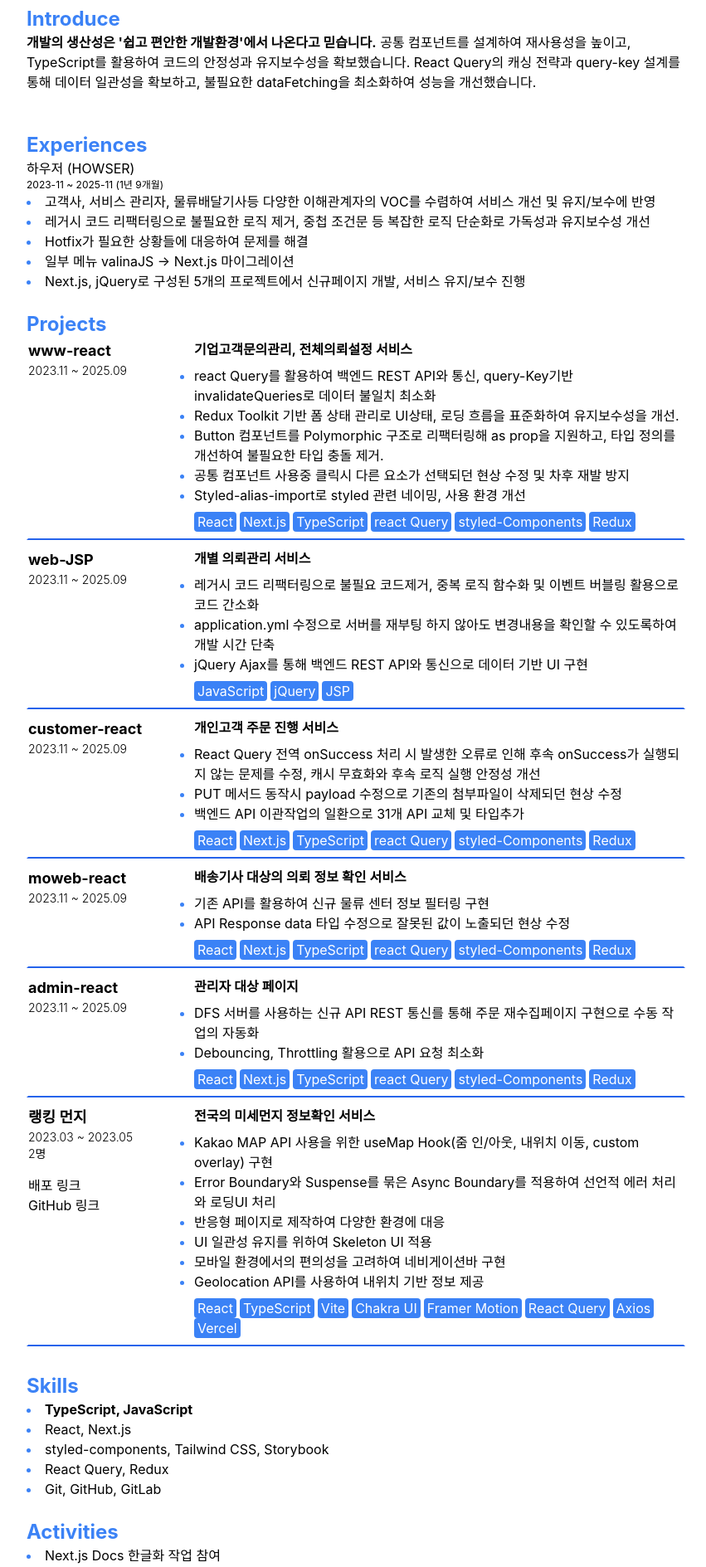
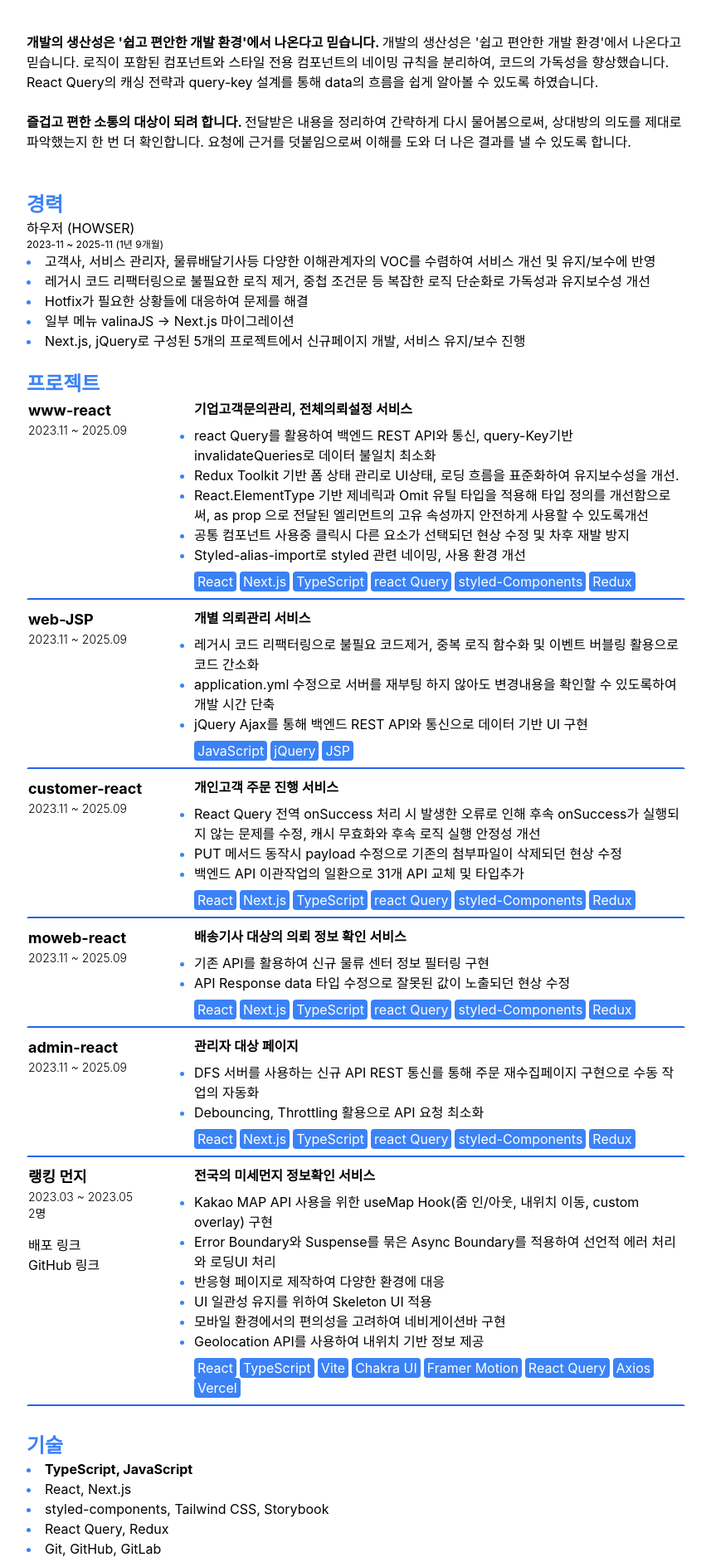
Before and after one commit to jaekwanAHN/resume, a Next.js app: page / in a window 1280 px wide. Shown: the part 103-1992 px from the top of the page at 83% size, without its empty margins (211-1062 px from the left). Built offline with nearby package versions, Linux system fonts and the light colour scheme; a web font is replaced by a local one.

Commit message:
ENH: 전체적인 구조 수정
- 소개글 수정
- 불필요 컴포넌트제거
- 기타 수정들

```diff
--- a/src/components/Header/Introduce.tsx
+++ b/src/components/Header/Introduce.tsx
@@ -3,13 +3,12 @@ import introduce from '@/data/introduce';
 const Introduce = () => {
   return (
     <div className="mb-2">
-      <p className="text-2xl text-blue-500 sectionTitle">Introduce</p>
-      {introduce.map((introduce: string) => {
-        let splitIntroduceIntroduce = introduce.split('.');
+      <div className="h-8"></div>
+      {introduce.map((introduce) => {
         return (
-          <p key={introduce}>
-            <b>{`${splitIntroduceIntroduce[0]}.`}</b>
-            {splitIntroduceIntroduce.slice(1).join('.')}
+          <p key={introduce.title}>
+            <b>{introduce.title}</b>
+            {introduce.content}
             <br />
             <br />
           </p>
--- a/src/components/Projects/InfoDate.tsx
+++ /dev/null
@@ -1,23 +0,0 @@
-interface InFoDateProps {
-  projectTitle: string;
-  projectDate: string;
-  projectParticipants?: string;
-}
-
-const InfoDate = ({
-  projectTitle,
-  projectDate,
-  projectParticipants,
-}: InFoDateProps) => {
-  return (
-    <div className="text-lg mb-4">
-      <p>
-        <b>{projectTitle}</b>
-      </p>
-      <p className="font-light text-sm">{projectDate}</p>
-      <p className="font-light text-sm">{projectParticipants}</p>
-    </div>
-  );
-};
-
-export default InfoDate;
--- a/src/components/Projects/InfoLinks.tsx
+++ /dev/null
@@ -1,18 +0,0 @@
-import Link from 'next/link';
-
-interface InfoLinksProps {
-  deployLink?: string;
-  githubLink?: string;
-}
-
-const InfoLinks = ({ deployLink, githubLink }: InfoLinksProps) => {
-  return (
-    <>
-      {deployLink ? <Link href={deployLink}>배포 링크</Link> : ''}
-      <br />
-      {githubLink ? <Link href={githubLink}>GitHub 링크</Link> : ''}
-    </>
-  );
-};
-
-export default InfoLinks;
--- a/src/components/Projects/ProjectInfos.tsx
+++ b/src/components/Projects/ProjectInfos.tsx
@@ -1,8 +1,8 @@
-import InfoDate from '@/components/Projects/InfoDate';
-import InfoLinks from '@/components/Projects/InfoLinks';
+import Link from 'next/link';
 
 interface ProjectInfos {
   projectTitle: string;
+  companyName?: string;
   projectDate: string;
   projectParticipants?: string;
   deployLink?: string;
@@ -11,6 +11,7 @@ interface ProjectInfos {
 
 const ProjectInfos = ({
   projectTitle,
+  companyName,
   projectDate,
   projectParticipants,
   deployLink,
@@ -18,12 +19,19 @@ const ProjectInfos = ({
 }: ProjectInfos) => {
   return (
     <div className="min-w-[200px] ">
-      <InfoDate
-        projectTitle={projectTitle}
-        projectDate={projectDate}
-        projectParticipants={projectParticipants}
-      />
-      <InfoLinks deployLink={deployLink} githubLink={githubLink} />
+      <div className="text-lg mb-4">
+        <p>
+          <b>{projectTitle}</b>
+        </p>
+        <p className="font-light text-sm">{companyName}</p>
+        <p className="font-light text-sm">{projectDate}</p>
+        <p className="font-light text-sm">{projectParticipants}</p>
+      </div>
+      <>
+        {deployLink ? <Link href={deployLink}>배포 링크</Link> : ''}
+        <br />
+        {githubLink ? <Link href={githubLink}>GitHub 링크</Link> : ''}
+      </>
     </div>
   );
 };
--- a/src/components/Projects/index.tsx
+++ b/src/components/Projects/index.tsx
@@ -7,10 +7,9 @@ interface ProjectInfoProps {
 }
 
 const Projects = ({ projects }: ProjectInfoProps) => {
-  console.log(projects);
   return (
     <div className="section flex justify-start flex-col">
-      <p className="text-2xl text-blue-500 sectionTitle">Projects</p>
+      <p className="text-2xl text-blue-500 sectionTitle">프로젝트</p>
       {projects.map((project) => {
         return (
           <div
--- a/src/components/activities/indext.tsx
+++ b/src/components/activities/indext.tsx
@@ -11,7 +11,7 @@ interface activitiesProps {
 const Activities = ({ activities }: activitiesProps) => {
   return (
     <ul className="section marker:text-blue-500 list-disc list-inside mb-2">
-      <p className="text-2xl text-blue-500 sectionTitle">Activities</p>
+      <p className="text-2xl text-blue-500 sectionTitle">활동</p>
       {activities.map((activity) => {
         return (
           <li key={activity.title}>
--- a/src/components/certification/index.tsx
+++ b/src/components/certification/index.tsx
@@ -5,7 +5,7 @@ interface certificationProps {
 const Certification = ({ certification }: certificationProps) => {
   return (
     <div className="section">
-      <p className="text-2xl text-blue-500 sectionTitle">Certification</p>
+      <p className="text-2xl text-blue-500 sectionTitle">자격</p>
       <p>{certification}</p>
     </div>
   );
--- a/src/components/education/index.tsx
+++ b/src/components/education/index.tsx
@@ -5,7 +5,7 @@ interface EducationProps {
 const Education = ({ education }: EducationProps) => {
   return (
     <div className="section">
-      <p className="text-2xl text-blue-500 sectionTitle">Education</p>
+      <p className="text-2xl text-blue-500 sectionTitle">교육</p>
       <p>{education}</p>
     </div>
   );
--- a/src/components/experiences/index.tsx
+++ b/src/components/experiences/index.tsx
@@ -10,7 +10,7 @@ const Experiences = ({ experiences }: ExperiencesProps) => {
   return (
     <div className="section">
       <div>
-        <p className="text-2xl text-blue-500 sectionTitle">Experiences</p>
+        <p className="text-2xl text-blue-500 sectionTitle">경력</p>
       </div>
       {experiences.map((experience) => {
         return (
--- a/src/components/skills/index.tsx
+++ b/src/components/skills/index.tsx
@@ -5,7 +5,7 @@ interface skillList {
 const Skills = ({ skills }: skillList) => {
   return (
     <div className="section">
-      <p className="text-2xl text-blue-500 sectionTitle">Skills</p>
+      <p className="text-2xl text-blue-500 sectionTitle">기술</p>
       <ul className="marker:text-blue-500 list-disc list-inside">
         {skills.map((skillList, idx) => {
           if (idx === 0) {
--- a/src/data/introduce.ts
+++ b/src/data/introduce.ts
@@ -1,9 +1,17 @@
-import { introduces } from '@/types';
-
-export const introduce: introduces = [
-  " 개발의 생산성은 '쉽고 편안한 개발환경'에서 나온다고 믿습니다. " +
-    '공통 컴포넌트를 설계하여 재사용성을 높이고, TypeScript를 활용하여 코드의 안정성과 유지보수성을 확보했습니다.' +
-    ' React Query의 캐싱 전략과 query-key 설계를 통해 데이터 일관성을 확보하고, 불필요한 dataFetching을 최소화하여 성능을 개선했습니다.',
+export const introduce = [
+  {
+    title: "개발의 생산성은 '쉽고 편안한 개발 환경'에서 나온다고 믿습니다. ",
+    content:
+      "개발의 생산성은 '쉽고 편안한 개발 환경'에서 나온다고 믿습니다. " +
+      '로직이 포함된 컴포넌트와 스타일 전용 컴포넌트의 네이밍 규칙을 분리하여, 코드의 가독성을 향상했습니다. ' +
+      'React Query의 캐싱 전략과 query-key 설계를 통해 data의 흐름을 쉽게 알아볼 수 있도록 하였습니다.',
+  },
+  {
+    title: '즐겁고 편한 소통의 대상이 되려 합니다. ',
+    content:
+      '전달받은 내용을 정리하여 간략하게 다시 물어봄으로써, 상대방의 의도를 제대로 파악했는지 한 번 더 확인합니다. ' +
+      '요청에 근거를 덧붙임으로써 이해를 도와 더 나은 결과를 낼 수 있도록 합니다.',
+  },
 ];
 
 export default introduce;
--- a/src/data/projects.ts
+++ b/src/data/projects.ts
@@ -19,7 +19,7 @@ export const projects: ProjectInfo[] = [
     feature: [
       'react Query를 활용하여 백엔드 REST API와 통신, query-Key기반 invalidateQueries로 데이터 불일치 최소화',
       'Redux Toolkit 기반 폼 상태 관리로 UI상태, 로딩 흐름을 표준화하여 유지보수성을 개선.',
-      'Button 컴포넌트를 Polymorphic 구조로 리팩터링해 as prop을 지원하고, 타입 정의를 개선하여 불필요한 타입 충돌 제거.',
+      'React.ElementType 기반 제네릭과 Omit 유틸 타입을 적용해 타입 정의를 개선함으로써, as prop 으로 전달된 엘리먼트의 고유 속성까지 안전하게 사용할 수 있도록개선',
       '공통 컴포넌트 사용중 클릭시 다른 요소가 선택되던 현상 수정 및 차후 재발 방지',
       'Styled-alias-import로 styled 관련 네이밍, 사용 환경 개선',
     ],
```
